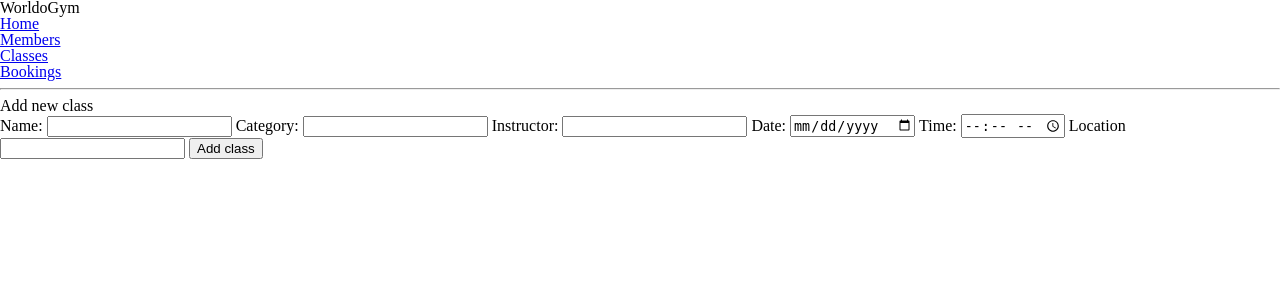
After one commit to Boystavros/gym_admin_app_Python, a Flask app: page /fit_classes/add_fit_class in a window 1280 px wide. The commit adds this page. Shown: the top 300 px of the page. Run offline with Flask 2, Linux system fonts and the light colour scheme.

Commit message:
Controllers set up. Pages rendering.

```diff
--- a/app.py
+++ b/app.py
@@ -1,12 +1,14 @@
 from flask import Flask, render_template
 
 from controllers.member_controller import members_blueprint
-# from controllers.fit_class_controller import fit_class_blueprint
-# from controllers.booking_controller import booking_blueprint
+from controllers.fit_class_controller import fit_classes_blueprint
+from controllers.booking_controller import bookings_blueprint
 
 app = Flask(__name__)
 
 app.register_blueprint(members_blueprint)
+app.register_blueprint(fit_classes_blueprint)
+app.register_blueprint(bookings_blueprint)
 
 @app.route('/')
 def home():
--- a/console.py
+++ b/console.py
@@ -11,6 +11,9 @@ import repositories.booking_repository as booking_repository
 member1 = Member("White", "Goodman", "01/01/1975", "Mr", "he/him", "Loves milk")
 member_repository.save(member1)
 
+member2 = Member("Jones", "Me'Shell", "20/02/1979", "Mr", "he/him")
+member_repository.save(member2)
+
 fit_class1 = Fit_class("Dodgeball", "Sport", "Patches", "03/12/2021", "12:00", "Gym hall")
 fit_class_repository.save(fit_class1)
 
--- a/controllers/fit_class_controller.py
+++ b/controllers/fit_class_controller.py
@@ -0,0 +1,14 @@
+from flask import Flask, render_template, request, redirect
+from flask import Blueprint
+from models.fit_class import Fit_class
+import repositories.fit_class_repository as fit_class_repository
+
+fit_classes_blueprint = Blueprint("fit_classes", __name__)
+
+@fit_classes_blueprint.route("/fit_classes")
+def fit_classes():
+    return render_template("/classes/index.html")
+
+@fit_classes_blueprint.route("/fit_classes/add_fit_class")
+def add_fit_class():
+    return render_template("/classes/add_fit_class.html")
--- a/controllers/member_controller.py
+++ b/controllers/member_controller.py
@@ -1,15 +1,14 @@
 from flask import Flask, render_template, request, redirect
 from flask import Blueprint
 from models.member import Member
-
 import repositories.member_repository as member_repository
 
 members_blueprint = Blueprint("members", __name__)
 
 @members_blueprint.route("/members")
 def members():
-    # select all function for members from repo
-    return render_template("/members/index.html")
+    members = member_repository.select_all()
+    return render_template("/members/index.html", members=members)
 
 @members_blueprint.route("/members/add_member")
 def add_member():
--- a/models/member.py
+++ b/models/member.py
@@ -1,6 +1,6 @@
 class Member:
 
-    def __init__(self, first_name, last_name, dob, title, pronouns, notes, id = None):
+    def __init__(self, first_name, last_name, dob, title, pronouns, notes = "", id = None):
         self.first_name = first_name
         self.last_name = last_name
         self.dob = dob
--- /dev/null
+++ b/templates/classes/add_fit_class.html
@@ -0,0 +1,29 @@
+{% extends 'base.html' %}
+
+{% block content %}
+
+    <h1>Add new class</h1>
+
+    <form action="/templates/members/add_member.html" method="post">
+        <label for="name">Name:</label>
+        <input type="text" name="name" id="name">
+
+        <label for="category">Category:</label>
+        <input type="text" name="category" id="category">
+
+        <label for="instructor">Instructor:</label>
+        <input type="text" name="instructor" id="instructor">
+
+        <label for="date">Date:</label>
+        <input type="date" name="date" id="date">
+
+        <label for="time">Time:</label>
+        <input type="time" name="time" id="time">
+
+        <label for="location">Location</label>
+        <input type="text" name="location" id="location">
+
+        <button type="submit">Add class</button>
+    </form>
+
+{% endblock content %}
--- a/templates/members/add_member.html
+++ b/templates/members/add_member.html
@@ -21,6 +21,8 @@
 
         <label for="notes">Notes:</label>
         <textarea name="notes" id="notes" cols="30" rows="10"></textarea>
+
+        <button type="submit">Add member</button>
     </form>
 
 {% endblock content %}
--- a/templates/members/index.html
+++ b/templates/members/index.html
@@ -5,4 +5,10 @@
 
     <button class="add_member_button"><a href="/members/add_member">Add new member</a></button>
 
+    <h2>Members:</h2>
+    <ul>
+        {% for member in members %}
+            <li>{{ member.last_name }}, {{ member.first_name }}</li>
+        {% endfor %}
+    </ul>
 {% endblock content %}
```
Also changed, not shown: controllers/booking_controller.py (+19 -0 lines), repositories/member_repository.py (+11 -0 lines), templates/bookings/index.html (added, +10 -0 lines), templates/bookings/new_booking.html (added, +23 -0 lines), templates/classes/index.html (added, +9 -0 lines).
